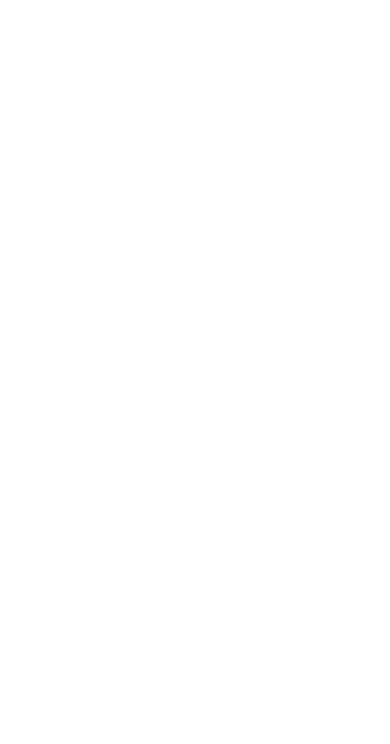
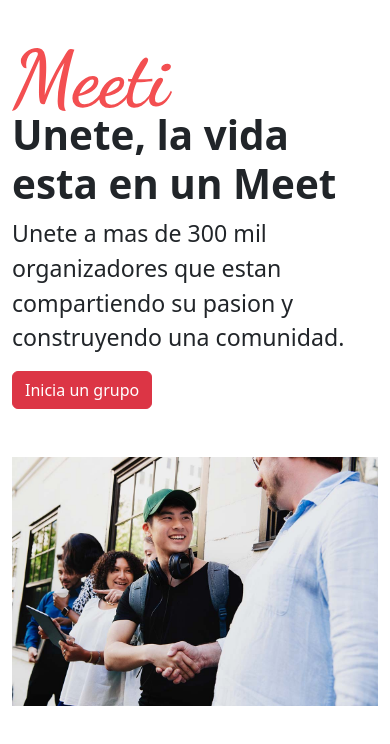
Before and after one commit to HenryNiama/Clon-de-MeetUP, a website: page index.html in a window 390 px wide. Drawn offline with Linux system fonts and the light colour scheme.

Commit message:
Utilizar los mixins de media query

```diff
--- a/index.html
+++ b/index.html
@@ -13,6 +13,24 @@
 </head>
 <body>
 
+    <header class="container-xl header">
+        <div class="row align-items-center">
+            <div class="col-md-6 mb-5 mb-md-0">
+                <img class="logo" src="img/logo.svg" alt="Logo meeti">
+                <h1 class="display-2">
+                    Unete, la vida esta en un Meet
+                </h1>
+                <p class="fs-3">
+                    Unete a mas de 300 mil organizadores que estan compartiendo su pasion y construyendo
+                    una comunidad.
+                </p>
+                <a href="#" class="btn btn-danger">Inicia un grupo</a>
+            </div>
+            <div class="col-md-6">
+                <img src="img/header.jpg" class="img-fluid" alt="Imagen del header" />
+            </div>
+        </div>
+    </header>
 
 </body>
 </html>
--- a/src/scss/_custom.scss
+++ b/src/scss/_custom.scss
@@ -8,6 +8,8 @@
 $primary: $rojo;
 $dark: $oscuro;
 
+/** Tipografia **/
+$display-font-weight: 900;
 
 // Importat Bootstrap. Paso 1
 @import '../../node_modules/bootstrap/scss/bootstrap.scss';
--- /dev/null
+++ b/src/scss/header/_header.scss
@@ -0,0 +1,16 @@
+@use '../custom' as *;
+
+.header{
+
+    padding-top: 3rem;
+    padding-bottom: 3rem;
+
+    @include media-breakpoint-up (md){
+        padding-top: 10rem;
+        padding-bottom: 10rem;
+    }
+
+    .logo{
+        width: 10rem;
+    }
+}
--- /dev/null
+++ b/src/scss/header/_index.scss
@@ -0,0 +1 @@
+@forward 'header';
--- a/src/scss/style.scss
+++ b/src/scss/style.scss
@@ -1 +1,2 @@
 // @use 'custom';
+@use 'header';
```
Also changed, not shown: build/css/style.css, 1 other file.
